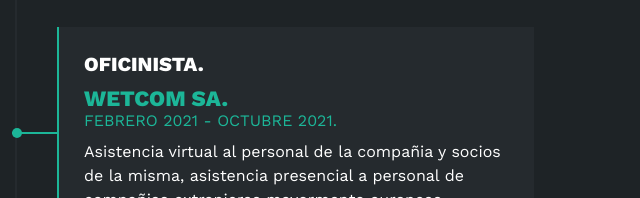
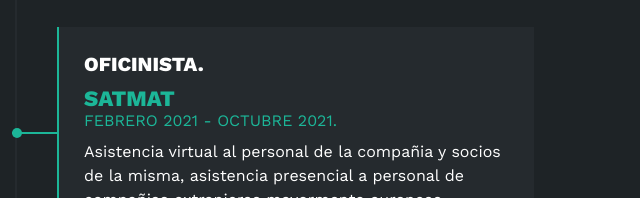
Before and after one commit to LautaroSuarezz/Portafolio-lautarosuarezz, a plain HTML site: page index.html in a window 1280 px wide. Shown: the part 2542-2740 px from the top of the page, 636-1276 px from the left. Drawn offline with nearby package versions, Linux system fonts and the light colour scheme.

Commit message:
mas cambios

```diff
--- a/index.html
+++ b/index.html
@@ -271,7 +271,7 @@
                     </div>
                     <div class="item der">
                         <h4>OFICINISTA.</h4>
-                        <span class="casa">WETCOM SA.</span>
+                        <span class="casa">SATMAT</span>
                         <span class="fecha">FEBRERO 2021 - OCTUBRE 2021.</span>
                         <p>Asistencia virtual al personal de la compañia y socios de la misma, asistencia presencial a personal de compañias extranjeras mayormente europeas.</p>
                         <div class="conectord">
```
